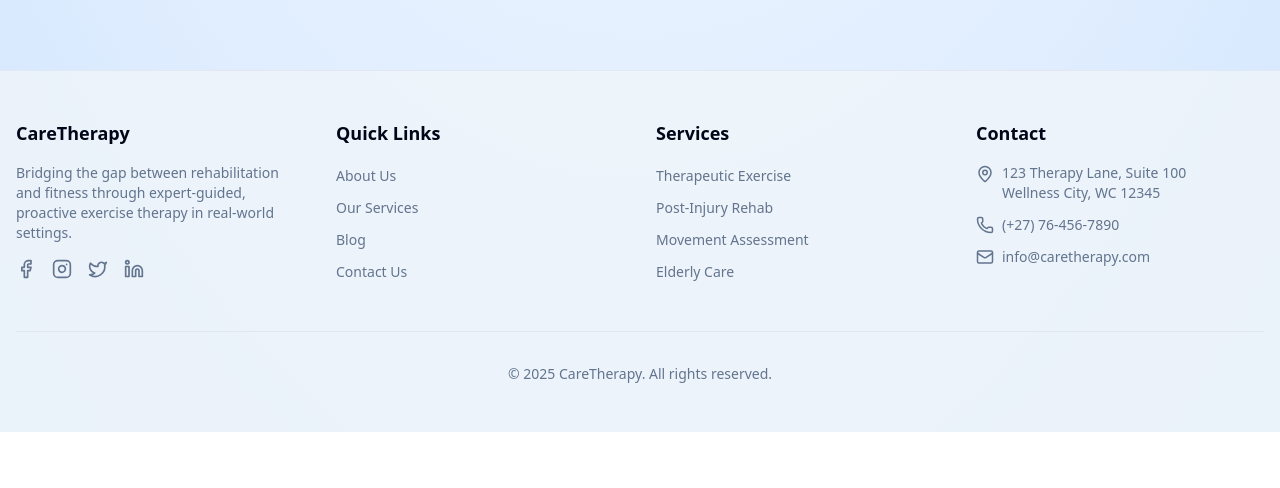
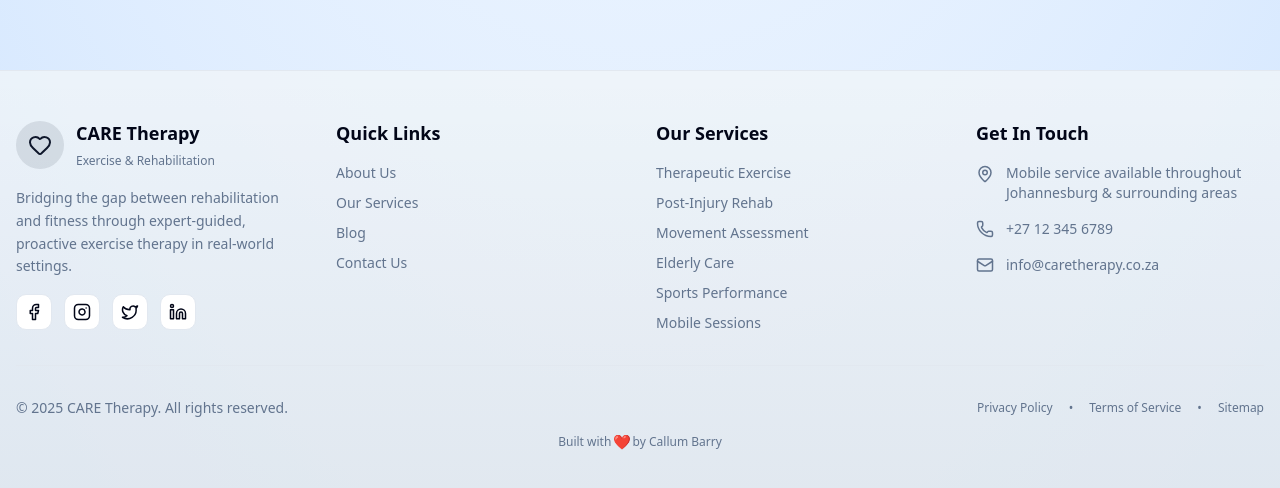
Before and after one commit to CodingWithCallum/CareTherapy, a Next.js app in the folder caretherapy/: page / in a window 1280 px wide. Shown: the part 3828-4316 px from the top of the page. Before the commit the page ends 4260 px from the top, so only its background shows below. Built offline with nearby package versions, Linux system fonts and the light colour scheme.

Commit message:
footer rework

```diff
--- a/caretherapy/src/components/layout/footer.tsx
+++ b/caretherapy/src/components/layout/footer.tsx
@@ -1,176 +1,243 @@
+"use client";
+
 import Link from "next/link";
-import { Facebook, Instagram, Twitter, Linkedin, Mail, Phone, MapPin } from "lucide-react";
+import Image from "next/image";
+import { motion } from "motion/react";
+import { Facebook, Instagram, Twitter, Linkedin, Mail, Phone, MapPin, ArrowRight, Heart } from "lucide-react";
 
 export default function Footer() {
   const currentYear = new Date().getFullYear();
 
+  const containerVariants = {
+    hidden: { opacity: 0 },
+    visible: {
+      opacity: 1,
+      transition: {
+        staggerChildren: 0.1,
+        delayChildren: 0.2
+      }
+    }
+  };
+
+  const itemVariants = {
+    hidden: { opacity: 0, y: 20 },
+    visible: {
+      opacity: 1,
+      y: 0,
+      transition: { duration: 0.5 }
+    }
+  };
+
+  const socialLinks = [
+    { icon: Facebook, href: "https://facebook.com", label: "Facebook" },
+    { icon: Instagram, href: "https://instagram.com", label: "Instagram" },
+    { icon: Twitter, href: "https://twitter.com", label: "Twitter" },
+    { icon: Linkedin, href: "https://linkedin.com", label: "LinkedIn" }
+  ];
+
+  const quickLinks = [
+    { label: "About Us", href: "/about" },
+    { label: "Our Services", href: "/services" },
+    { label: "Blog", href: "/blog" },
+    { label: "Contact Us", href: "/contact" }
+  ];
+
+  const services = [
+    { label: "Therapeutic Exercise", href: "/services#therapeutic-exercise" },
+    { label: "Post-Injury Rehab", href: "/services#post-injury-rehabilitation" },
+    { label: "Movement Assessment", href: "/services#movement-assessment" },
+    { label: "Elderly Care", href: "/services#elderly-care" },
+    { label: "Sports Performance", href: "/services#sports-performance" },
+    { label: "Mobile Sessions", href: "/services#home-sessions" }
+  ];
+
   return (
-    <footer className="bg-muted/80 border-t">
-      <div className="container mx-auto px-4 py-12">
-        <div className="grid grid-cols-1 md:grid-cols-2 lg:grid-cols-4 gap-8">
+    <footer className="relative bg-muted/80 border-t overflow-hidden">
+      {/* Subtle gradient overlay */}
+      <div className="absolute inset-0 bg-gradient-to-b from-transparent to-primary/5 pointer-events-none" />
+
+      <div className="container mx-auto px-4 py-12 relative">
+        <motion.div
+          variants={containerVariants}
+          initial="hidden"
+          whileInView="visible"
+          viewport={{ once: true, margin: "-100px" }}
+          className="grid grid-cols-1 md:grid-cols-2 lg:grid-cols-4 gap-8 mb-8"
+        >
           {/* Company Info */}
+          <motion.div variants={itemVariants}>
+            <div className="flex items-center gap-3 mb-4">
+              <div className="relative w-12 h-12 rounded-full overflow-hidden flex items-center justify-center bg-primary/10">
+                <Heart className="w-6 h-6 text-primary" />
+              </div>
               <div>
-            <h3 className="text-lg font-bold mb-4">CareTherapy</h3>
-            <p className="text-sm text-muted-foreground mb-4">
-              Bridging the gap between rehabilitation and fitness through expert-guided, proactive exercise therapy in real-world settings.
+                <h3 className="text-lg font-bold">CARE Therapy</h3>
+                <span className="text-xs text-muted-foreground">Exercise & Rehabilitation</span>
+              </div>
+            </div>
+            <p className="text-sm text-muted-foreground mb-4 leading-relaxed">
+              Bridging the gap between rehabilitation and fitness through expert-guided,
+              proactive exercise therapy in real-world settings.
             </p>
-            <div className="flex space-x-4">
-              <a
-                href="https://facebook.com/CareTherapy"
+            <div className="flex space-x-3">
+              {socialLinks.map((social) => {
+                const Icon = social.icon;
+                return (
+                  <motion.a
+                    key={social.label}
+                    href={social.href}
                     target="_blank"
                     rel="noopener noreferrer"
-                className="text-muted-foreground hover:text-primary transition-colors"
-                aria-label="Facebook"
+                    aria-label={social.label}
+                    whileHover={{ scale: 1.1, y: -2 }}
+                    whileTap={{ scale: 0.95 }}
+                    className="flex items-center justify-center w-9 h-9 rounded-lg bg-background border hover:bg-primary hover:text-primary-foreground hover:border-primary transition-colors"
                   >
-                <Facebook size={20} />
-              </a>
-              <a
-                href="https://instagram.com/CareTherapy"
+                    <Icon size={18} />
+                  </motion.a>
+                );
+              })}
+            </div>
+          </motion.div>
+
+          {/* Quick Links */}
+          <motion.div variants={itemVariants}>
+            <h3 className="text-lg font-bold mb-4 flex items-center gap-2">
+              Quick Links
+            </h3>
+            <ul className="space-y-2.5">
+              {quickLinks.map((link) => (
+                <li key={link.href}>
+                  <Link
+                    href={link.href}
+                    className="group flex items-center text-sm text-muted-foreground hover:text-primary transition-colors"
+                  >
+                    <ArrowRight className="w-3 h-3 mr-2 opacity-0 -ml-5 group-hover:opacity-100 group-hover:ml-0 transition-all" />
+                    <span>{link.label}</span>
+                  </Link>
+                </li>
+              ))}
+            </ul>
+          </motion.div>
+
+          {/* Services */}
+          <motion.div variants={itemVariants}>
+            <h3 className="text-lg font-bold mb-4 flex items-center gap-2">
+              Our Services
+            </h3>
+            <ul className="space-y-2.5">
+              {services.map((service) => (
+                <li key={service.href}>
+                  <Link
+                    href={service.href}
+                    className="group flex items-center text-sm text-muted-foreground hover:text-primary transition-colors"
+                  >
+                    <ArrowRight className="w-3 h-3 mr-2 opacity-0 -ml-5 group-hover:opacity-100 group-hover:ml-0 transition-all" />
+                    <span>{service.label}</span>
+                  </Link>
+                </li>
+              ))}
+            </ul>
+          </motion.div>
+
+          {/* Contact Info */}
+          <motion.div variants={itemVariants}>
+            <h3 className="text-lg font-bold mb-4">Get In Touch</h3>
+            <ul className="space-y-4">
+              <li>
+                <motion.a
+                  href="https://maps.google.com"
                   target="_blank"
                   rel="noopener noreferrer"
-                className="text-muted-foreground hover:text-primary transition-colors"
-                aria-label="Instagram"
+                  whileHover={{ x: 3 }}
+                  className="flex items-start space-x-3 text-sm text-muted-foreground hover:text-primary transition-colors group"
                 >
-                <Instagram size={20} />
-              </a>
-              <a
-                href="https://twitter.com/CareTherapy"
-                target="_blank"
-                rel="noopener noreferrer"
-                className="text-muted-foreground hover:text-primary transition-colors"
-                aria-label="Twitter"
+                  <MapPin size={18} className="mt-0.5 flex-shrink-0 group-hover:text-primary" />
+                  <span>
+                    Mobile service available throughout<br />
+                    Johannesburg & surrounding areas
+                  </span>
+                </motion.a>
+              </li>
+              <li>
+                <motion.a
+                  href="tel:+27123456789"
+                  whileHover={{ x: 3 }}
+                  className="flex items-center space-x-3 text-sm text-muted-foreground hover:text-primary transition-colors group"
                 >
-                <Twitter size={20} />
-              </a>
-              <a
-                href="https://linkedin.com/CareTherapy"
-                target="_blank"
-                rel="noopener noreferrer"
-                className="text-muted-foreground hover:text-primary transition-colors"
-                aria-label="LinkedIn"
+                  <Phone size={18} className="flex-shrink-0 group-hover:text-primary" />
+                  <span>+27 12 345 6789</span>
+                </motion.a>
+              </li>
+              <li>
+                <motion.a
+                  href="mailto:info@caretherapy.co.za"
+                  whileHover={{ x: 3 }}
+                  className="flex items-center space-x-3 text-sm text-muted-foreground hover:text-primary transition-colors group"
                 >
-                <Linkedin size={20} />
-              </a>
+                  <Mail size={18} className="flex-shrink-0 group-hover:text-primary" />
+                  <span>info@caretherapy.co.za</span>
+                </motion.a>
+              </li>
+            </ul>
+          </motion.div>
+        </motion.div>
+
+        {/* Bottom Bar */}
+        <motion.div
+          initial={{ opacity: 0 }}
+          whileInView={{ opacity: 1 }}
+          viewport={{ once: true }}
+          transition={{ duration: 0.5, delay: 0.6 }}
+          className="pt-8 border-t"
+        >
+          <div className="flex flex-col md:flex-row justify-between items-center gap-4">
+            <p className="text-sm text-muted-foreground text-center md:text-left">
+              © {currentYear} CARE Therapy. All rights reserved.
+            </p>
+
+            <div className="flex flex-wrap justify-center gap-4 text-xs text-muted-foreground">
+              <Link href="/privacy" className="hover:text-primary transition-colors">
+                Privacy Policy
+              </Link>
+              <span>•</span>
+              <Link href="/terms" className="hover:text-primary transition-colors">
+                Terms of Service
+              </Link>
+              <span>•</span>
+              <Link href="/sitemap" className="hover:text-primary transition-colors">
+                Sitemap
+              </Link>
             </div>
           </div>
 
-          {/* Quick Links */}
-          <div>
-            <h3 className="text-lg font-bold mb-4">Quick Links</h3>
-            <ul className="space-y-2">
-              <li>
-                <Link
-                  href="/about"
-                  className="text-sm text-muted-foreground hover:text-primary transition-colors"
+          {/* Credit */}
+          <motion.p
+            initial={{ opacity: 0 }}
+            whileInView={{ opacity: 1 }}
+            viewport={{ once: true }}
+            transition={{ duration: 0.5, delay: 0.8 }}
+            className="text-xs text-muted-foreground text-center mt-4"
           >
-                  About Us
-                </Link>
-              </li>
-              <li>
-                <Link
-                  href="/services"
-                  className="text-sm text-muted-foreground hover:text-primary transition-colors"
+            Built with{" "}
+            <motion.span
+              animate={{ scale: [1, 1.2, 1] }}
+              transition={{ duration: 1, repeat: Infinity, repeatDelay: 2 }}
+              className="inline-block"
             >
-                  Our Services
-                </Link>
-              </li>
-              <li>
-                <Link
-                  href="/blog"
-                  className="text-sm text-muted-foreground hover:text-primary transition-colors"
+              ❤️
+            </motion.span>
+            {" "}by{" "}
+            <a
+              href="https://github.com/CodingWithCallum"
+              target="_blank"
+              rel="noopener noreferrer"
+              className="hover:text-primary transition-colors"
             >
-                  Blog
-                </Link>
-              </li>
-              <li>
-                <Link
-                  href="/contact"
-                  className="text-sm text-muted-foreground hover:text-primary transition-colors"
-                >
-                  Contact Us
-                </Link>
-              </li>
-            </ul>
-          </div>
-
-          {/* Services */}
-          <div>
-            <h3 className="text-lg font-bold mb-4">Services</h3>
-            <ul className="space-y-2">
-              <li>
-                <Link
-                  href="/services"
-                  className="text-sm text-muted-foreground hover:text-primary transition-colors"
-                >
-                  Therapeutic Exercise
-                </Link>
-              </li>
-              <li>
-                <Link
-                  href="/services"
-                  className="text-sm text-muted-foreground hover:text-primary transition-colors"
-                >
-                  Post-Injury Rehab
-                </Link>
-              </li>
-              <li>
-                <Link
-                  href="/services"
-                  className="text-sm text-muted-foreground hover:text-primary transition-colors"
-                >
-                  Movement Assessment
-                </Link>
-              </li>
-              <li>
-                <Link
-                  href="/services"
-                  className="text-sm text-muted-foreground hover:text-primary transition-colors"
-                >
-                  Elderly Care
-                </Link>
-              </li>
-            </ul>
-          </div>
-
-          {/* Contact Info */}
-          <div>
-            <h3 className="text-lg font-bold mb-4">Contact</h3>
-            <ul className="space-y-3">
-              <li className="flex items-start space-x-2">
-                <MapPin size={18} className="text-muted-foreground mt-0.5" />
-                <span className="text-sm text-muted-foreground">
-                  123 Therapy Lane, Suite 100<br />
-                  Wellness City, WC 12345
-                </span>
-              </li>
-              <li className="flex items-center space-x-2">
-                <Phone size={18} className="text-muted-foreground" />
-                <a
-                  href="tel:+1234567890"
-                  className="text-sm text-muted-foreground hover:text-primary transition-colors"
-                >
-                  (+27) 76-456-7890
+              Callum Barry
             </a>
-              </li>
-              <li className="flex items-center space-x-2">
-                <Mail size={18} className="text-muted-foreground" />
-                <a
-                  href="mailto:info@caretherapy.com"
-                  className="text-sm text-muted-foreground hover:text-primary transition-colors"
-                >
-                  info@caretherapy.com
-                </a>
-              </li>
-            </ul>
-          </div>
-        </div>
-
-        {/* Bottom Bar */}
-        <div className="mt-12 pt-8 border-t text-center">
-          <p className="text-sm text-muted-foreground">
-            © {currentYear} CareTherapy. All rights reserved.
-          </p>
-        </div>
+          </motion.p>
+        </motion.div>
       </div>
     </footer>
   );
```
Lines whose indentation alone changed are shown as unchanged.
